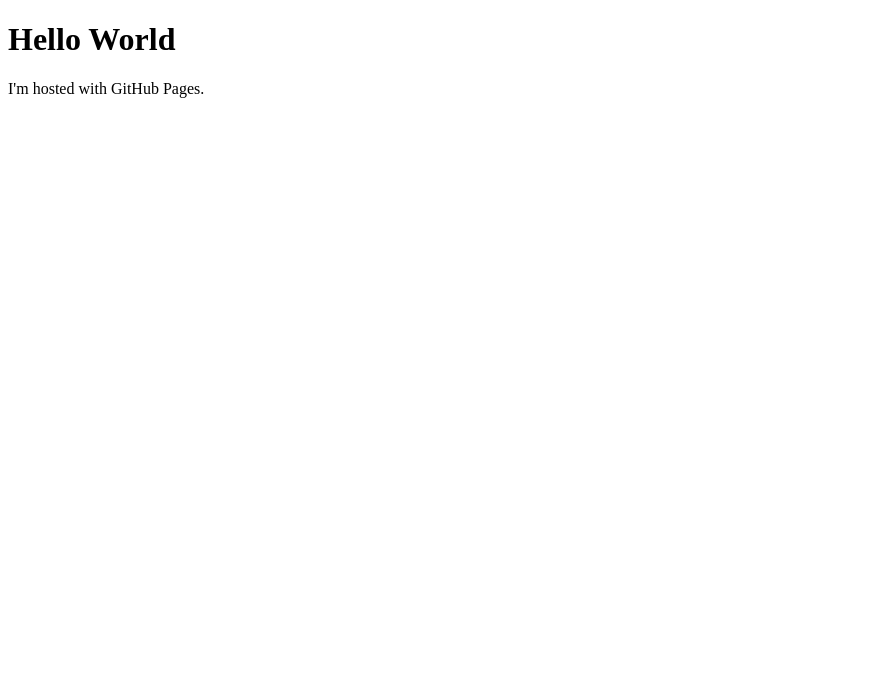
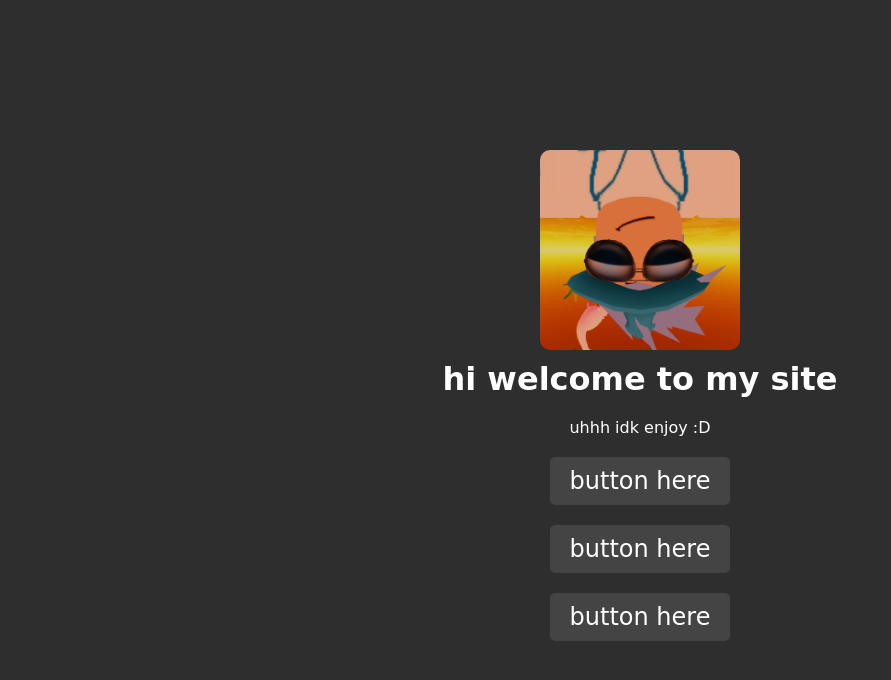
Before and after one commit to ImMishalolHubber/coolstuff, a plain HTML site: page index.html in a window 1280 px wide. Shown: the whole page, without its empty margins (0-891 px from the left). Drawn offline with Linux system fonts and the light colour scheme; a web font is replaced by a local one.

Commit message:
Updated index.html

```diff
--- a/index.html
+++ b/index.html
@@ -1,7 +1,52 @@
 <!DOCTYPE html>
-<html>
+<html lang="en">
+<head>
+    <meta charset="UTF-8">
+    <title>My Fun Site</title>
+    <link href="https://fonts.googleapis.com/css2?family=Annie+Use+Your+Telescope&display=swap" rel="stylesheet">
+    <style>
+        body {
+            background-color: #2e2e2e; /* Dark background */
+            color: white;
+            font-family: 'Annie Use Your Telescope', cursive;
+            display: flex;
+            flex-direction: column;
+            align-items: center;
+            justify-content: center;
+            height: 100vh;
+            margin: 0;
+        }
+        img {
+            width: 200px; /* Adjust size as needed */
+            height: auto;
+            border-radius: 10px;
+        }
+        h1, p {
+            margin: 10px 0;
+            text-align: center;
+        }
+        button {
+            font-family: 'Annie Use Your Telescope', cursive;
+            font-size: 24px;
+            margin: 10px 0;
+            padding: 10px 20px;
+            background-color: #444;
+            color: white;
+            border: none;
+            border-radius: 5px;
+            cursor: pointer;
+        }
+        button:hover {
+            background-color: #666;
+        }
+    </style>
+</head>
 <body>
-<h1>Hello World</h1>
-<p>I'm hosted with GitHub Pages.</p>
+    <img src="icons/me.png" alt="Site Icon">
+    <h1>hi welcome to my site</h1>
+    <p>uhhh idk enjoy :D</p>
+    <button>button here</button>
+    <button>button here</button>
+    <button>button here</button>
 </body>
 </html>
```
Also changed, not shown: 1 other file.
